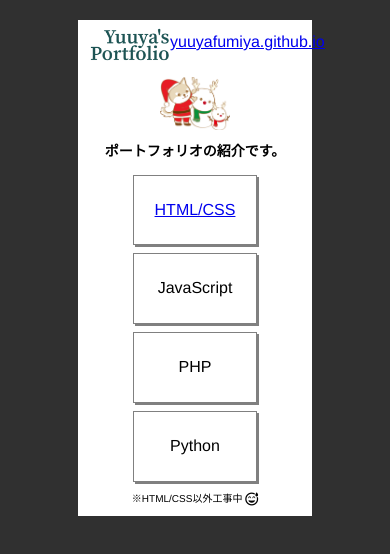
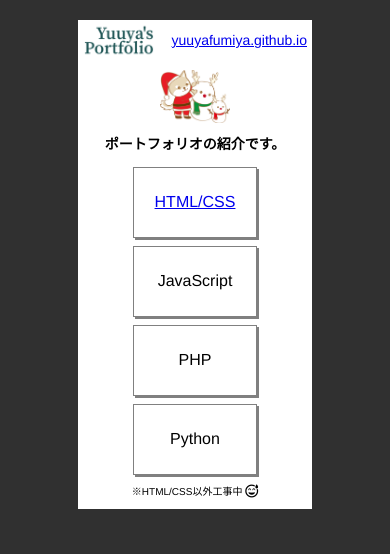
Before and after one commit to yuuyafumiya/yuuyafumiya.github.io, a plain HTML site: page index.html in a window 390 px wide. Drawn offline with Linux system fonts and the light colour scheme; some packages are replaced by stand-ins of ours.

Commit message:
Update page

```diff
--- a/css/style.css
+++ b/css/style.css
@@ -98,14 +98,14 @@ li span {
   }
 
   .logo {
-    min-width: 80px;
-    margin: 4px 0 0 12px;
+    min-width: 70px;
+    margin: 2px 0 0 6px;
     position: static;
   }
 
   p a {
-    font-size: 16px;
-    margin-right: 20px;
+    font-size: 14px;
+    margin-right: 5px;
   }
 
   h2 {
@@ -130,6 +130,9 @@ li span {
     font-size: 10px;
   }
 
+  .memo {
+    position: relative;
+  }
   i {
     vertical-align: bottom;
   }
```
